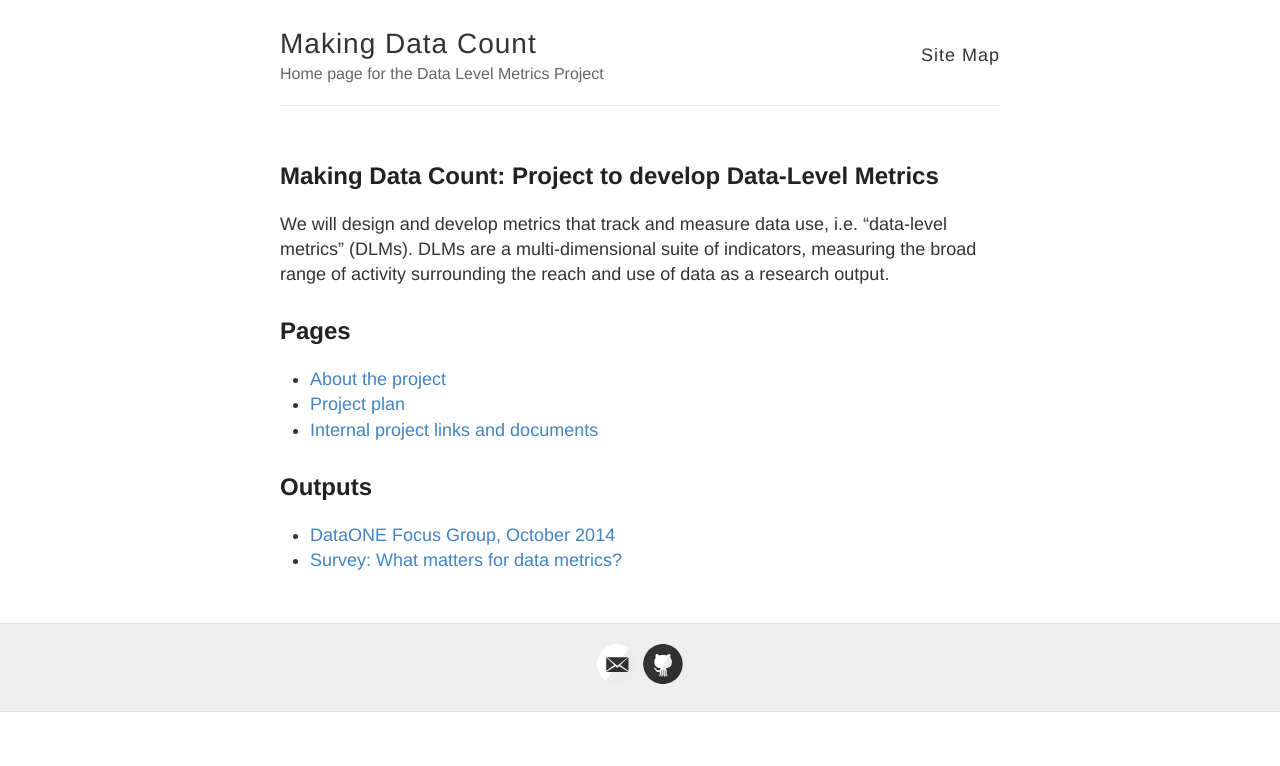
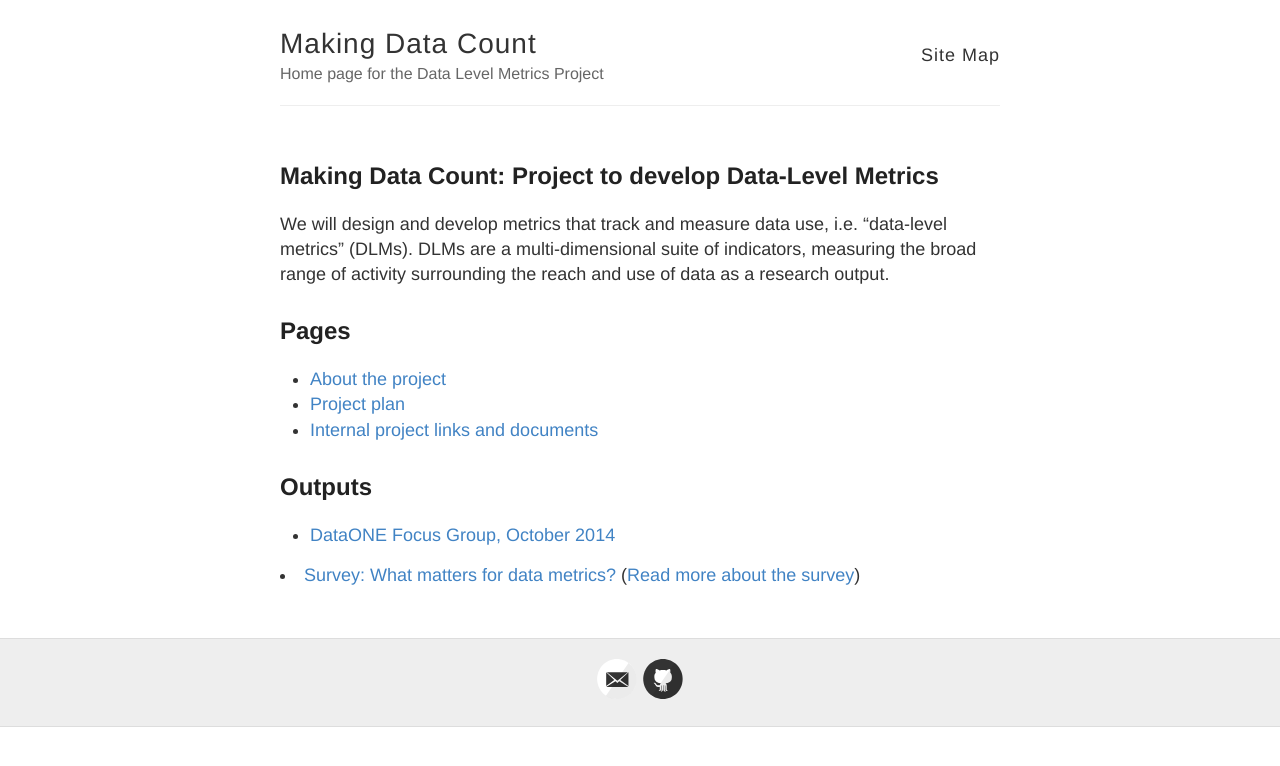
Before and after one commit to lagotto/MDC, a Jekyll site: the page built from index.html, in a window 1280 px wide. Shown: the top 766 px of the page. Built offline with Jekyll 4.4.1, drawn with Linux system fonts in a browser that asks for light colours.

Commit message:
Update index.html

```diff
--- a/index.html
+++ b/index.html
@@ -30,7 +30,7 @@
 <h2>Outputs</h2>
 <ul>
 <li> <a href="http://articlemetrics.github.io/MDC/d1-focus">DataONE Focus Group, October 2014</a></li>
-<li> <a href="http://surveymonkey.com/s/makedatacount">Survey: What matters for data metrics?</a></li>
 </ul>
+<li> <a href="http://surveymonkey.com/s/makedatacount">Survey: What matters for data metrics?</a> (<a href="http://datapub.cdlib.org/2014/10/31/data-do-you-care-the-dlm-survey/">Read more about the survey</a>)</li>
 
 <!-- <h3><a href="http://datapub.cdlib.org/http://datapub.cdlib.org/2014/10/07/uc3-plos-and-dataone-join-forces-to-build-incentives-for-data-sharing/">Data Pub blog post announcing funding (10/2014)</a></li> -->
```
